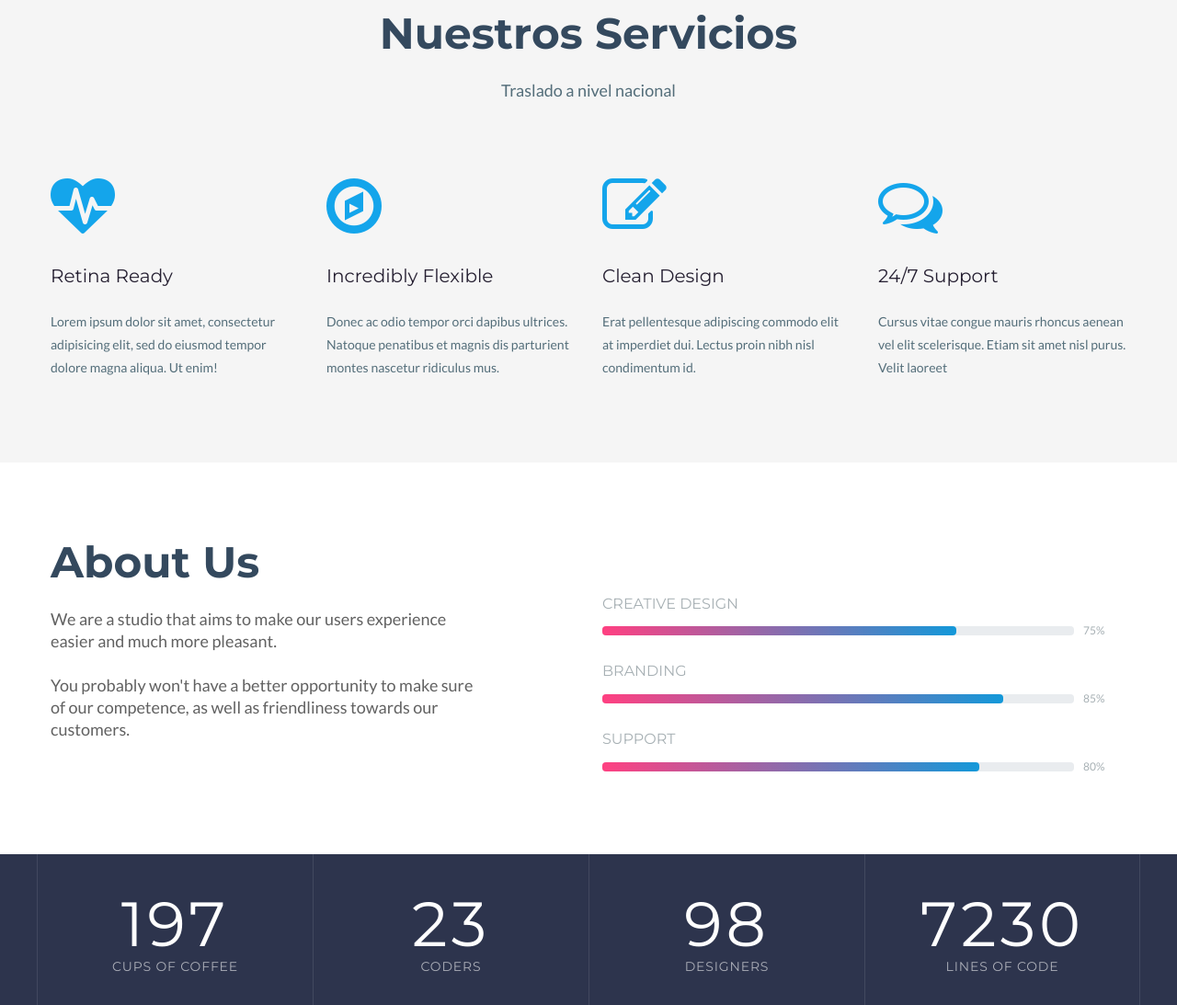
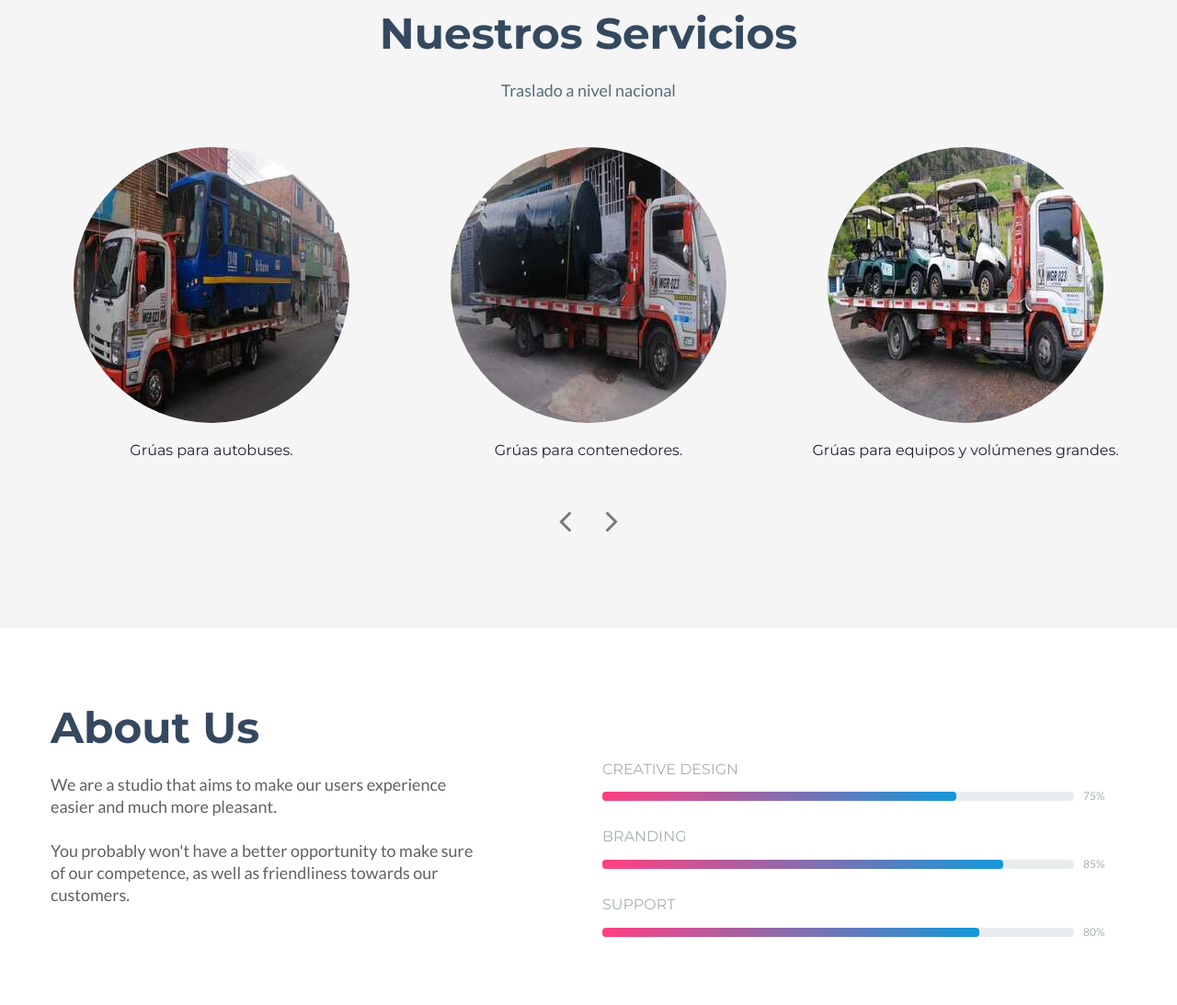
Before and after one commit to DavidLopF/paginaDana, a plain HTML site: page index.html in a window 1280 px wide. Shown: the part 1648-2741 px from the top of the page at 92% size. Drawn offline with Linux system fonts and the light colour scheme.

Commit message:
items of sevices

```diff
--- a/index.html
+++ b/index.html
@@ -51,7 +51,7 @@
                 <!--END RD Navbar Toggle-->
 
                 <!--RD Navbar Brand-->
-                <div class="rd-navbar-brand"><a href="index.html"><img src="images/logo.png" alt=""></a></div>
+                <div class="rd-navbar-brand"><a href="index.html"><img src="images/logo.ico" alt=""></a></div>
                 <!--END RD Navbar Brand-->
               </div>
               <!--END RD Navbar Panel-->
@@ -61,7 +61,7 @@
                 <ul class="rd-navbar-nav">
                   <li class="active"><a href="">Inicio  </a></li>
                   <li><a href="#about">Sobre nosotros </a></li>
-                  <li><a href="typography.html">Typography</a></li>
+                  <li><a href="#servicios">Servicios</a></li>
                   <li><a href="contact_us.html">Contact Us</a></li>
                 </ul>
                 <!--END RD Navbar Nav-->
@@ -112,7 +112,7 @@
         <!--End section-->
 
         <!--Start section-->
-        <section class="well well-sm bg-lighter relative text-center">
+        <section class="well well-sm bg-lighter relative text-center" id="servicios">
           <div class="container">
             <div class="row justify-content-center">
               <div class="col-xl-6">
@@ -122,22 +122,30 @@
                 </p>
               </div>
             </div>
-            <div class="row margin-1 text-lg-left">
-              <div class="col-md-6 col-lg-3"><span class="icon icon-lg icon-primary fa-heartbeat"></span>
-                <h5>Retina Ready</h5>
-                <p>Lorem ipsum dolor sit amet, consectetur adipisicing elit, sed do eiusmod tempor dolore magna aliqua. Ut enim!</p>
-              </div>
-              <div class="col-md-6 col-lg-3"><span class="icon icon-lg icon-primary fa-compass"></span>
-                <h5>Incredibly Flexible</h5>
-                <p>Donec ac odio tempor orci dapibus ultrices. Natoque penatibus et magnis dis parturient montes nascetur ridiculus mus. </p>
-              </div>
-              <div class="col-md-6 col-lg-3"><span class="icon icon-lg icon-primary fa-edit"></span>
-                <h5>Clean Design</h5>
-                <p>Erat pellentesque adipiscing commodo elit at imperdiet dui. Lectus proin nibh nisl condimentum id.</p>
-              </div>
-              <div class="col-md-6 col-lg-3"><span class="icon icon-lg icon-primary fa-comments-o"></span>
-                <h5>24/7 Support</h5>
-                <p>Cursus vitae congue mauris rhoncus aenean vel elit scelerisque. Etiam sit amet nisl purus. Velit laoreet</p>
+            <div class="row margin-1">
+              <!--Owl Carousel-->
+              <div class="owl-carousel" data-autoplay="true" data-items="1" data-md-items="2" data-sm-items="1" data-lg-items="3" data-nav="true" data-margin="30" data-loop="true">
+                <blockquote class="quote-2"><img class="rounded-circle" src="images/home/sevices-1.jpg" alt="">
+                  <h6>
+                    <cite>Grúas para maquianria pesada.</cite>
+                  </h6>
+
+                </blockquote>
+                <blockquote class="quote-2"><img class="rounded-circle" src="images/home/services-2.jpg" alt="">
+                  <h6>
+                    <cite>Grúas para autobuses.</cite>
+                  </h6>
+                </blockquote>
+                <blockquote class="quote-2"><img class="rounded-circle" src="images/home/services-3.jpg" alt="">
+                  <h6>
+                    <cite>Grúas para contenedores.</cite>
+                  </h6>
+                </blockquote>
+                <blockquote class="quote-2"><img class="rounded-circle" src="images/home/services-4.jpg" alt="">
+                  <h6>
+                    <cite>Grúas para equipos y volúmenes grandes.</cite>
+                  </h6>
+                </blockquote>
               </div>
             </div>
           </div>
```
Also changed, not shown: css/style.css, images/home/services-2.jpg (added), images/home/services-3.jpg (added), images/home/services-4.jpg (added), images/home/sevices-1.jpg (added), images/logo.ico (added).
